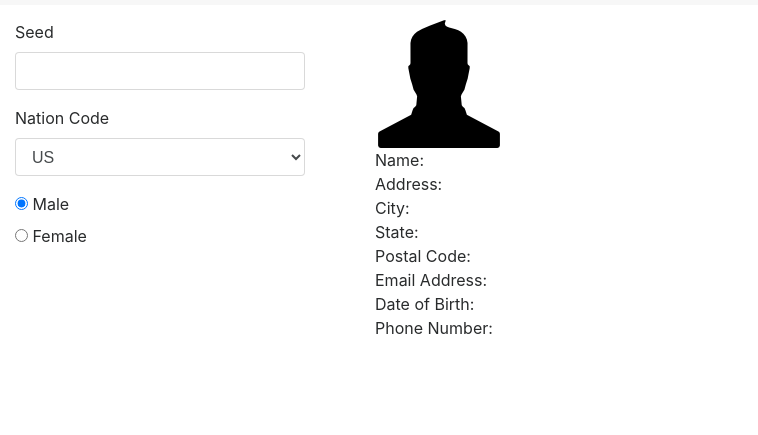
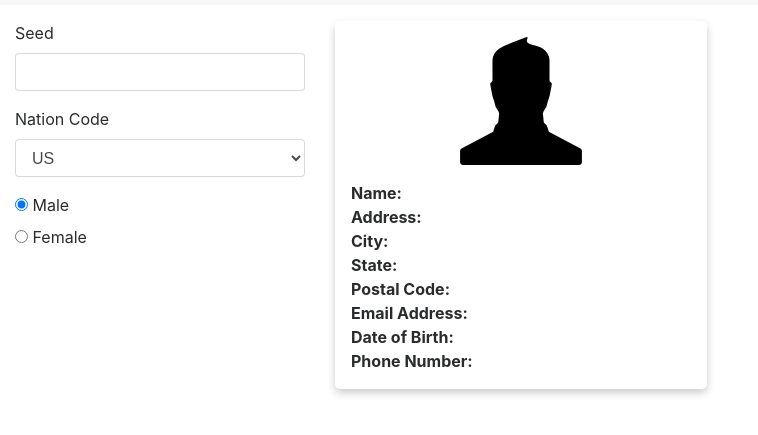
Before and after one commit to mitchell-foote/creative-3, a plain HTML site: page index.html in a window 1280 px wide. Shown: the part 49-484 px from the top of the page, without its empty margins (0-758 px from the left). Drawn offline with nearby package versions, Linux system fonts and the light colour scheme.

Commit message:
Made identity cards a little prettier

```diff
--- a/App.css
+++ b/App.css
@@ -1,8 +1,39 @@
 body {
 }
-li {
+
+.col-sm-3, .col-sm-9 {
+    padding-top: 16px;
+}
+
+.identity {
+    box-shadow: 0 4px 8px 0 rgba(0,0,0,0.2);
+    transition: 0.3s;
+    width: 40%;
+    max-width: 600px;
+    border-radius: 5px;
+}
+
+identity:hover {
+    box-shadow: 0 8px 16px 0 rgba(0,0,0,0.2);
+}
+
+.identity img {
+    padding-top: 16px;
+    padding-bottom: 16px;
+    display: block;
+    margin-left: auto;
+    margin-right: auto;
+}
+
+.identity .info {
+    padding: 0 16px 16px 16px;
+}
+
+.identity ul {
+    -webkit-padding-start: 0;
     list-style: none;
 }
-.col-sm-3, .col-sm-9 {
-    padding-top: 15px;
+
+.title {
+    font-weight: bold;
 }
--- a/index.html
+++ b/index.html
@@ -58,17 +58,19 @@
                 </form>
             </div>
             <div class="col-sm-9">
-                <ul class="identity">
-                    <li><img ng-src="{{ident.pictureURL}}"></li>
-                    <li>Name: {{ident.name}}</li>
-                    <li>Address: {{ident.street}}</li>
-                    <li>City: {{ident.city}}</li>
-                    <li>State: {{ident.state}}</li>
-                    <li>Postal Code: {{ident.postCode}}</li>
-                    <li>Email Address: {{ident.email}}</li>
-                    <li>Date of Birth: {{ident.dateOfBirth}}</li>
-                    <li>Phone Number: {{ident.phone}}</li>
-                </ul>
+                <div class="identity">
+                    <img ng-src="{{ident.pictureURL}}">
+                    <ul class="info">
+                        <li><span class="title">Name:</span> {{ident.name}}</li>
+                        <li><span class="title">Address:</span> {{ident.street}}</li>
+                        <li><span class="title">City:</span> {{ident.city}}</li>
+                        <li><span class="title">State:</span> {{ident.state}}</li>
+                        <li><span class="title">Postal Code:</span> {{ident.postCode}}</li>
+                        <li><span class="title">Email Address:</span> {{ident.email}}</li>
+                        <li><span class="title">Date of Birth:</span> {{ident.dateOfBirth}}</li>
+                        <li><span class="title">Phone Number:</span> {{ident.phone}}</li>
+                    </ul>
+                </div>
             </div>
         </div>
     </div>
```
